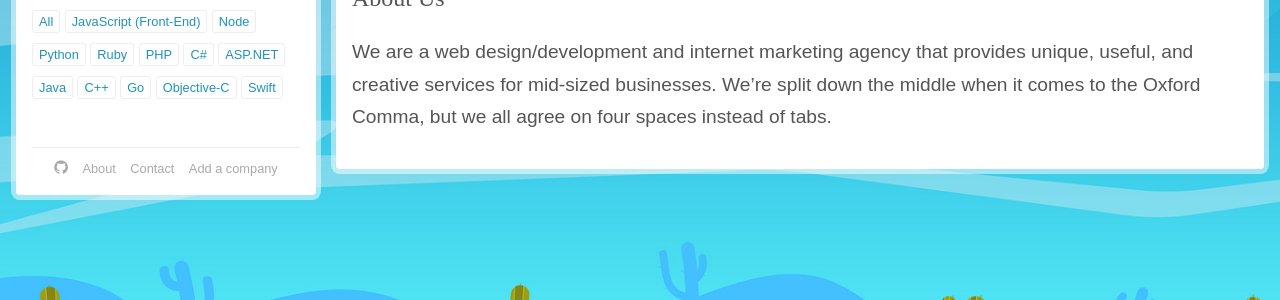
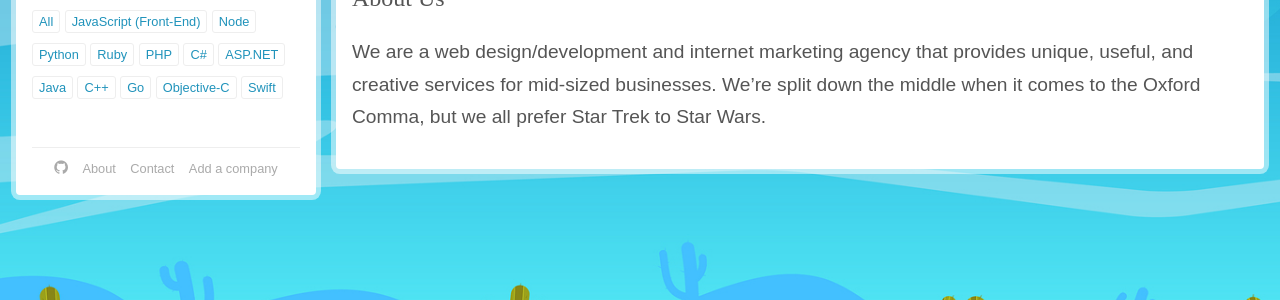
Before and after one commit to bradwestfall/webdevphoenix, a Jekyll site: the page built from companies/rocket-media.md, in a window 1280 px wide. Shown: the part 291-591 px from the top of the page. Built offline with Jekyll 4.4.1, drawn with Linux system fonts in a browser that asks for light colours; nearby versions of some CDN libraries; some web fonts are replaced.

Commit message:
apparently I'm the only one who likes spaces

```diff
--- a/companies/rocket-media.md
+++ b/companies/rocket-media.md
@@ -18,4 +18,4 @@
 fa: fa-rocket
 ---
 
-We are a web design/development and internet marketing agency that provides unique, useful, and creative services for mid-sized businesses. We're split down the middle when it comes to the Oxford Comma, but we all agree on four spaces instead of tabs.
+We are a web design/development and internet marketing agency that provides unique, useful, and creative services for mid-sized businesses. We're split down the middle when it comes to the Oxford Comma, but we all prefer Star Trek to Star Wars.
```
